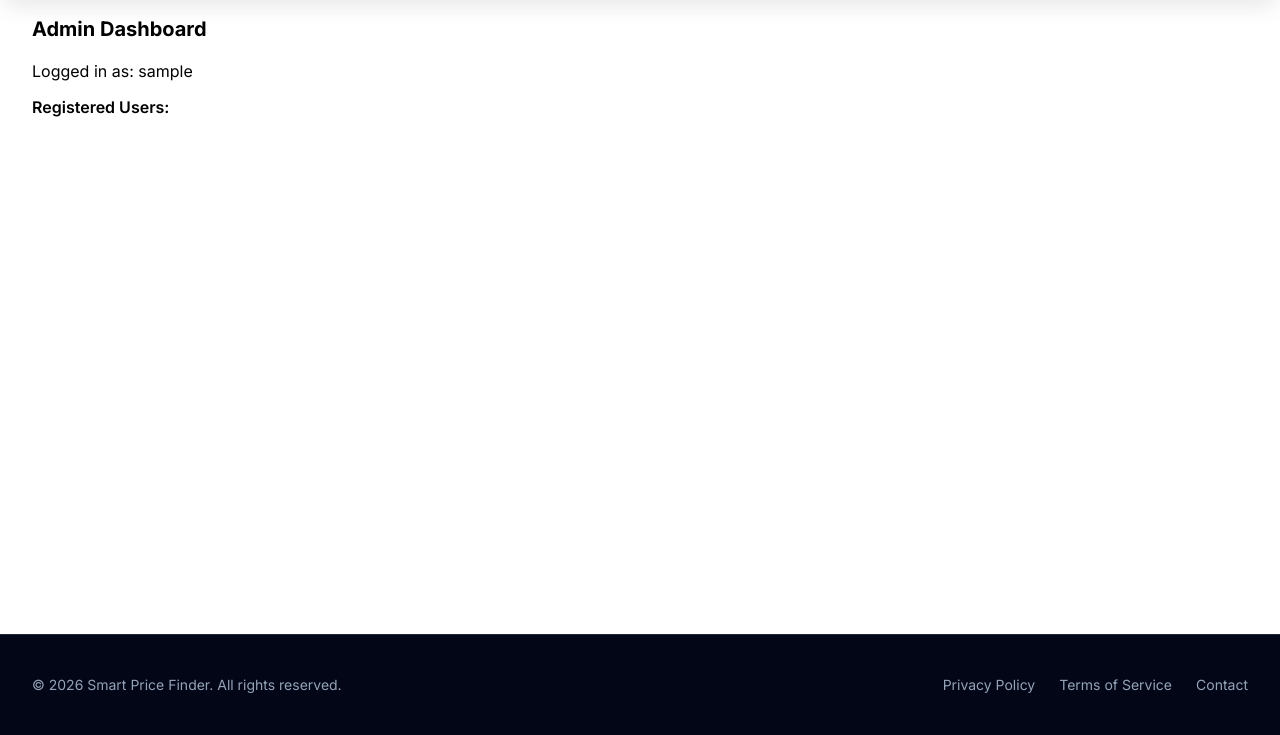
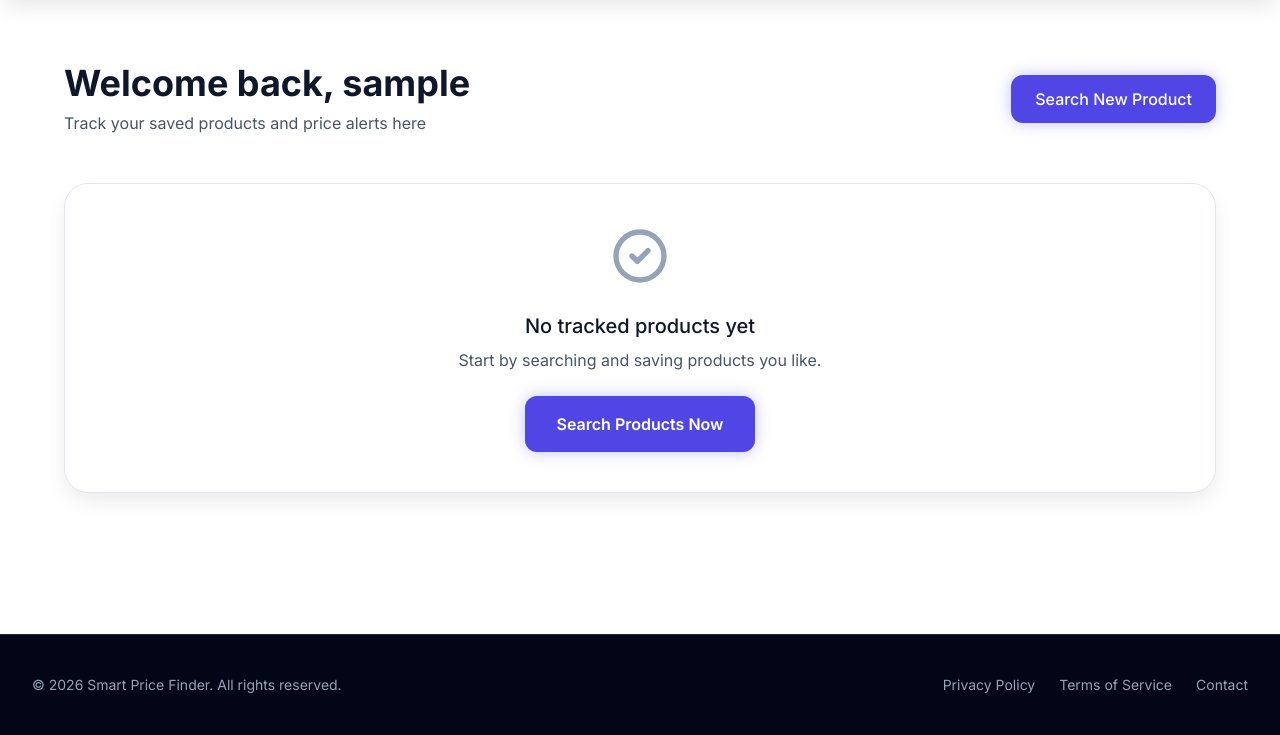
Before and after one commit to sano911/my-price-web, a Flask app: template templates/dashboard.html in a window 1280 px wide. Shown: the part 65-800 px from the top of the page. Run offline with Flask 3, Linux system fonts and the light colour scheme; the template is opened without the code that fills it, so the values that code supplies are empty; the visitor is signed in with stand-in values (Sample User, id 1); data comes from the database, SQL or seed files in the repository; some libraries are stand-ins or nearby versions.

Commit message:
Update dashboard.html

```diff
--- a/templates/dashboard.html
+++ b/templates/dashboard.html
@@ -1,16 +1,30 @@
 {% extends "base.html" %}
+{% block title %}Dashboard - Smart Price Finder{% endblock %}
+
 {% block content %}
+<div class="max-w-7xl mx-auto mt-12 px-4 sm:px-6 lg:px-8">
+    <div class="flex flex-col md:flex-row justify-between items-start md:items-center mb-12">
+        <div>
+            <h1 class="text-3xl md:text-4xl font-bold text-slate-900 dark:text-white">Welcome back, {{ current_user.username }}</h1>
+            <p class="mt-2 text-slate-600 dark:text-slate-300">Track your saved products and price alerts here</p>
+        </div>
+        <a href="/" class="mt-4 md:mt-0 inline-flex px-6 py-3 bg-indigo-600 text-white font-medium rounded-xl hover:bg-indigo-700 transition shadow-glow">
+            Search New Product
+        </a>
+    </div>
 
-<h2 class="text-xl font-bold mb-4">Admin Dashboard</h2>
+    <!-- Placeholder for tracked products / history -->
+    <div class="bg-white dark:bg-slate-800 rounded-3xl shadow-soft p-10 border border-slate-200 dark:border-slate-700 text-center">
+        <svg class="mx-auto h-16 w-16 text-slate-400" fill="none" viewBox="0 0 24 24" stroke="currentColor">
+            <path stroke-linecap="round" stroke-linejoin="round" stroke-width="2" d="M9 12l2 2 4-4m6 2a9 9 0 11-18 0 9 9 0 0118 0z" />
+        </svg>
+        <h3 class="mt-6 text-xl font-medium text-slate-900 dark:text-white">No tracked products yet</h3>
+        <p class="mt-2 text-slate-600 dark:text-slate-300">Start by searching and saving products you like.</p>
+        <a href="/" class="mt-6 inline-flex px-8 py-4 bg-indigo-600 text-white font-semibold rounded-xl hover:bg-indigo-700 transition shadow-glow">
+            Search Products Now
+        </a>
+    </div>
 
-<p class="mb-3">Logged in as: {{ current_user.username }}</p>
-
-<h3 class="font-semibold mb-2">Registered Users:</h3>
-
-<ul class="list-disc ml-6">
-{% for user in users %}
-<li>{{ user.username }}</li>
-{% endfor %}
-</ul>
-
+    <!-- Future sections: Price alerts, Recent searches, etc. -->
+</div>
 {% endblock %}
```
